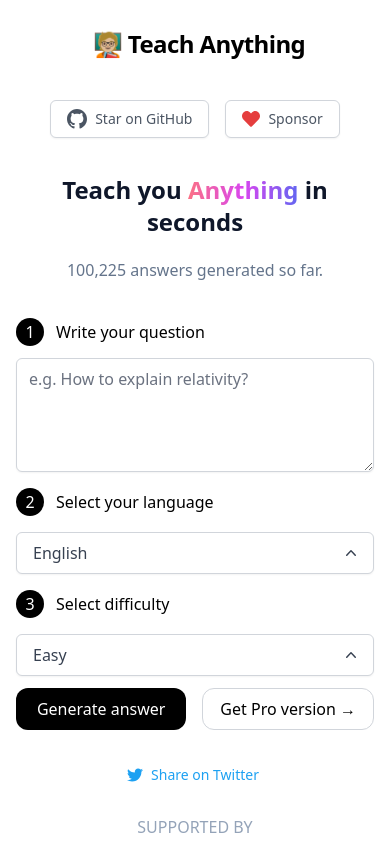
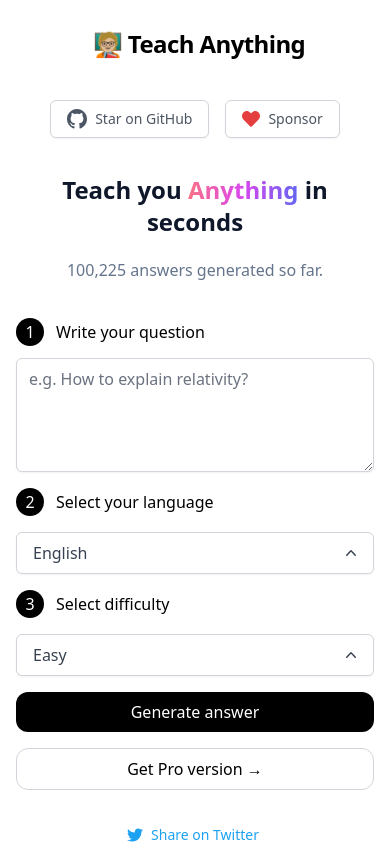
Before and after one commit to rudy2steiner/PhotoMaker, a Next.js app: page / in a window 390 px wide. Shown: the top 844 px of the page. Built offline with nearby package versions, Linux system fonts and the light colour scheme.

Commit message:
Fix style

```diff
--- a/pages/index.tsx
+++ b/pages/index.tsx
@@ -139,10 +139,10 @@
             <DropDown2 vibe2={difficulty} setVibe2={(newDifficulty) => setDifficulty(newDifficulty)} />
           </div>
 
-          <div className="flex sm:mt-6 mt-3 gap-4">
+          <div className="md:flex sm:mt-6 mt-4 space-y-4 md:space-y-0 gap-4">
             {!loading && (
               <button
-                className="bg-black rounded-xl text-white font-medium px-4 py-2 hover:bg-black/80 w-full"
+                className="bg-black md:flex-1 rounded-xl text-white font-medium px-4 py-2 hover:bg-black/80 w-full"
                 onClick={(e) => generateDesc(e)}
               >
                 Generate answer
@@ -150,13 +150,13 @@
             )}
             {loading && (
               <button
-                className="bg-black rounded-xl text-white font-medium px-4 py-2 hover:bg-black/80 w-full"
+                className="bg-black md:flex-1 rounded-xl text-white font-medium px-4 py-2 hover:bg-black/80 w-full"
                 disabled
               >
                 <LoadingDots color="white" style="large" />
               </button>
             )}
-            <a href="https://magickpen.com/" className="bg-white border border-gray-300 rounded-xl text-black font-medium px-4 py-2 hover:bg-gradient-to-r hover:text-white transition-colors  duration-300 from-rose-400 via-fuchsia-500 to-indigo-500 w-full">
+            <a href="https://magickpen.com/" className="bg-white block md:flex-1 border border-gray-300 rounded-xl text-black font-medium px-4 py-2 hover:bg-gradient-to-r hover:text-white transition-colors  duration-300 from-rose-400 via-fuchsia-500 to-indigo-500 w-full">
                Get Pro version &rarr;
             </a>
           </div>
```
